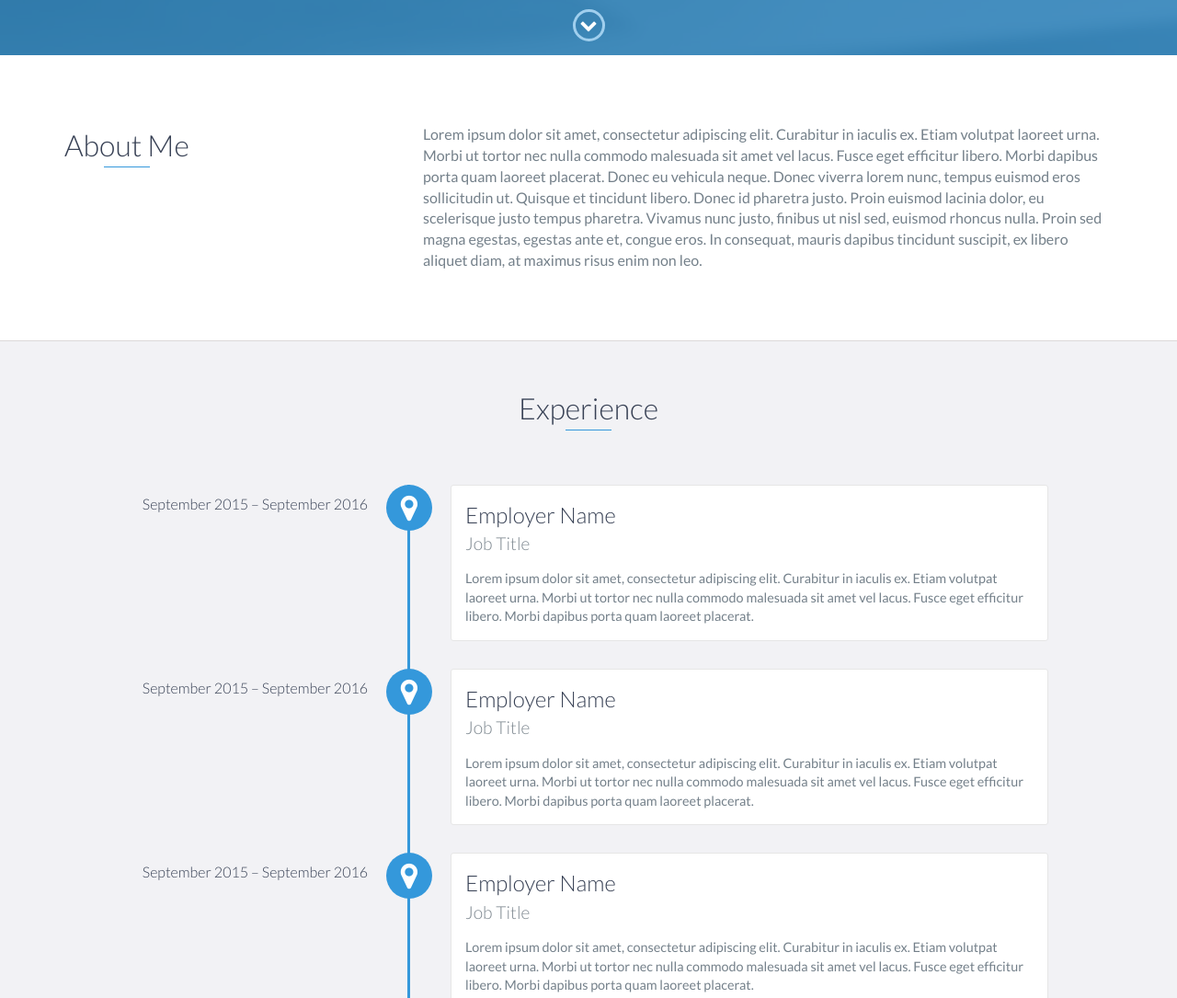
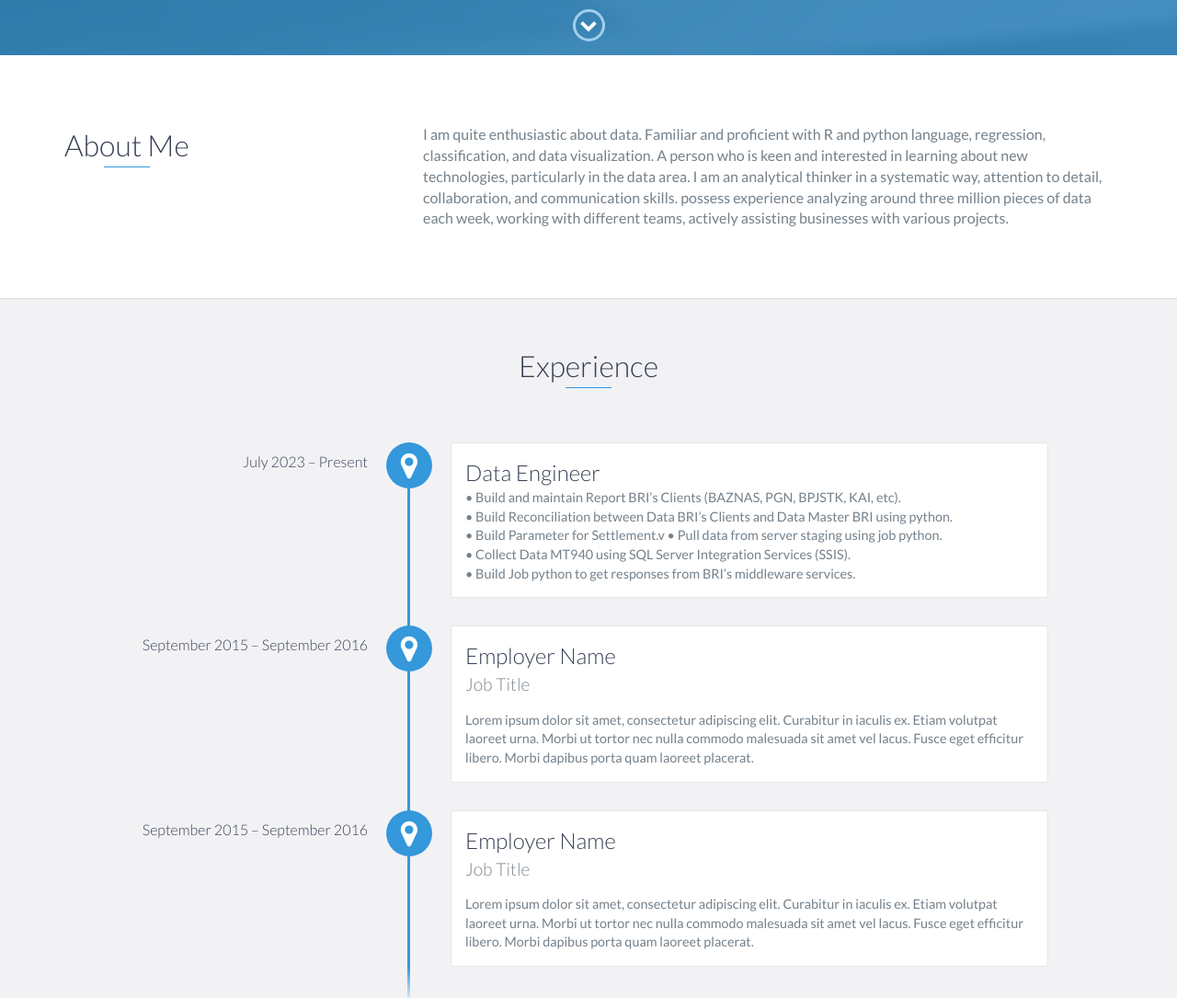
Before and after one commit to mochreza/portofolio, a website: page index.html in a window 1280 px wide. Shown: the part 740-1825 px from the top of the page at 92% size. Drawn offline with nearby package versions, Linux system fonts and the light colour scheme.

Commit message:
Update index.html

```diff
--- a/index.html
+++ b/index.html
@@ -73,9 +73,7 @@
                 </div>
                 <div class="col-md-8">
                     <p>
-                        Lorem ipsum dolor sit amet, consectetur adipiscing elit. Curabitur in iaculis ex. Etiam volutpat laoreet urna. Morbi ut tortor nec nulla commodo malesuada sit amet vel lacus. Fusce eget efficitur libero. Morbi dapibus porta quam laoreet placerat. Donec
-                        eu vehicula neque. Donec viverra lorem nunc, tempus euismod eros sollicitudin ut. Quisque et tincidunt libero. Donec id pharetra justo. Proin euismod lacinia dolor, eu scelerisque justo tempus pharetra. Vivamus nunc justo, finibus
-                        ut nisl sed, euismod rhoncus nulla. Proin sed magna egestas, egestas ante et, congue eros. In consequat, mauris dapibus tincidunt suscipit, ex libero aliquet diam, at maximus risus enim non leo.
+                        I am quite enthusiastic about data. Familiar and proficient with R and python language, regression, classification, and data visualization. A person who is keen and interested in learning about new technologies, particularly in the data area. I am an analytical thinker in a systematic way, attention to detail, collaboration, and communication skills. possess experience analyzing around three million pieces of data each week, working with different teams, actively assisting businesses with various projects.
                     </p>
                 </div>
             </div>
@@ -86,11 +84,16 @@
     <div id="experience" class="background-alt">
         <h2 class="heading">Experience</h2>
         <div id="experience-timeline">
-            <div data-date="September 2015 – September 2016">
-                <h3>Employer Name</h3>
-                <h4>Job Title</h4>
+            <div data-date="July 2023 – Present">
+                <h3>Data Engineer</h4>
                 <p>
-                    Lorem ipsum dolor sit amet, consectetur adipiscing elit. Curabitur in iaculis ex. Etiam volutpat laoreet urna. Morbi ut tortor nec nulla commodo malesuada sit amet vel lacus. Fusce eget efficitur libero. Morbi dapibus porta quam laoreet placerat.
+	                • Build and maintain Report BRI’s Clients (BAZNAS, PGN, BPJSTK, KAI, etc).<br>
+			• Build Reconciliation between Data BRI’s Clients and Data Master BRI using python.<br>
+			• Build Parameter for Settlement.v
+			• Pull data from server staging using job python.<br>
+			• Collect Data MT940 using SQL Server Integration Services (SSIS).<br>
+			• Build Job python to get responses from BRI’s middleware services.<br>
+
                 </p>
             </div>
 
```
